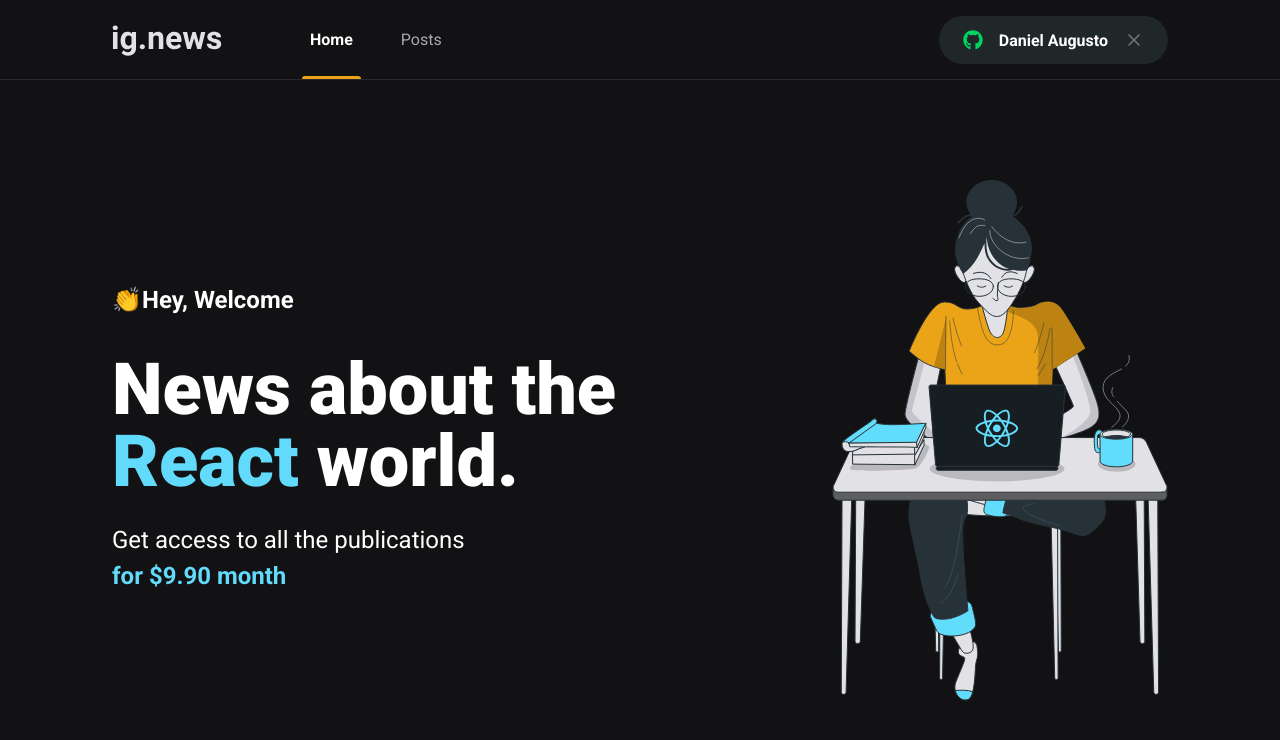
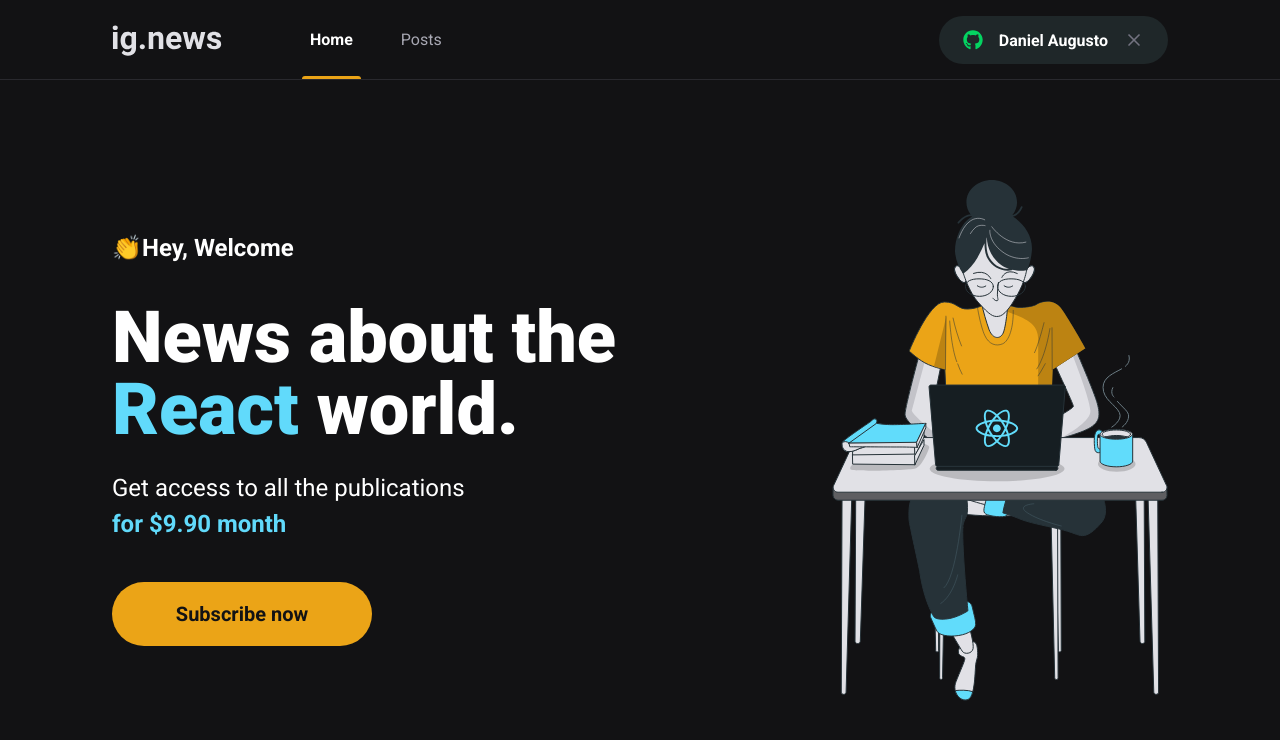
Before and after one commit to danielrgb23/Estudos-em-next, a Next.js app: page / in a window 1280 px wide. Shown: the top 740 px of the page. Built offline with nearby package versions, Linux system fonts and the light colour scheme.

Commit message:
Feat:subscribe button

```diff
--- /dev/null
+++ b/src/components/SubscribeButton/index.tsx
@@ -0,0 +1,12 @@
+import styles from './styles.module.scss';
+
+export function SubscribeButton(){
+ return (
+  <button
+  type="button"
+  className={styles.subscribeButton}
+  >
+   Subscribe  now
+  </button>
+ )
+}
--- /dev/null
+++ b/src/components/SubscribeButton/styles.module.scss
@@ -0,0 +1,20 @@
+.subscribeButton{
+ width: 260px;
+ height: 4rem;
+ border: 0;
+ border-radius: 2rem;
+ background: var(--yellow-500);
+ color: var(--gray-900);
+ font-size: 1.25rem;
+font-weight: bold;
+
+display: flex;
+align-items: center;
+justify-content: center;
+
+transition: filter .2s;
+
+&:hover{
+ filter: brightness(.8);
+}
+}
--- a/src/pages/home.module.scss
+++ b/src/pages/home.module.scss
@@ -27,15 +27,19 @@
   color: var(--cyan-500);
  }
 }
-p{
+p {
  font-size: 1.5rem;
  line-height: 2.25rem;
  margin-top: 1.5rem;
 
- span{
+ span {
   color: var(--cyan-500);
   font-weight: bold;
  }
 }
 
+button {
+ margin-top: 2.5rem;
 }
+
+}
--- a/src/pages/index.tsx
+++ b/src/pages/index.tsx
@@ -1,4 +1,5 @@
 import Head from 'next/head'
+import { SubscribeButton } from '../components/SubscribeButton'
 
 import styles from './home.module.scss'
 
@@ -16,6 +17,7 @@
             Get access to all the publications <br />
             <span>for $9.90 month</span>
           </p>
+          <SubscribeButton/>
         </section>
 
         <img src="/images/avatar.svg" alt="Girl coding"/>
```
